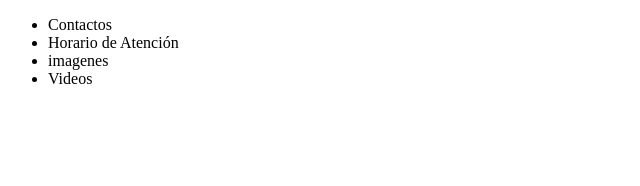
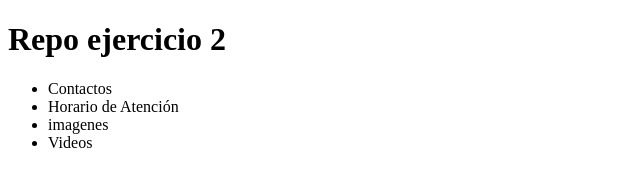
Before and after one commit to VaneDeloreto/repo_semana2, a plain HTML site: page index.html in a window 1280 px wide. Shown: the whole page, without its empty margins (0-640 px from the left). Drawn offline with Linux system fonts and the light colour scheme.

```diff
--- a/index.html
+++ b/index.html
@@ -4,9 +4,10 @@
     <meta charset="UTF-8">
     <meta http-equiv="X-UA-Compatible" content="IE=edge">
     <meta name="viewport" content="width=device-width, initial-scale=1.0">
-    <title>Mi pagina</title>
+    <title>Mi pagina 2</title>
 </head>
 <body>
+    <header> <h1>Repo ejercicio 2</h1> </header>
    <nav>
     <ul>
         <li> Contactos</li>
```
